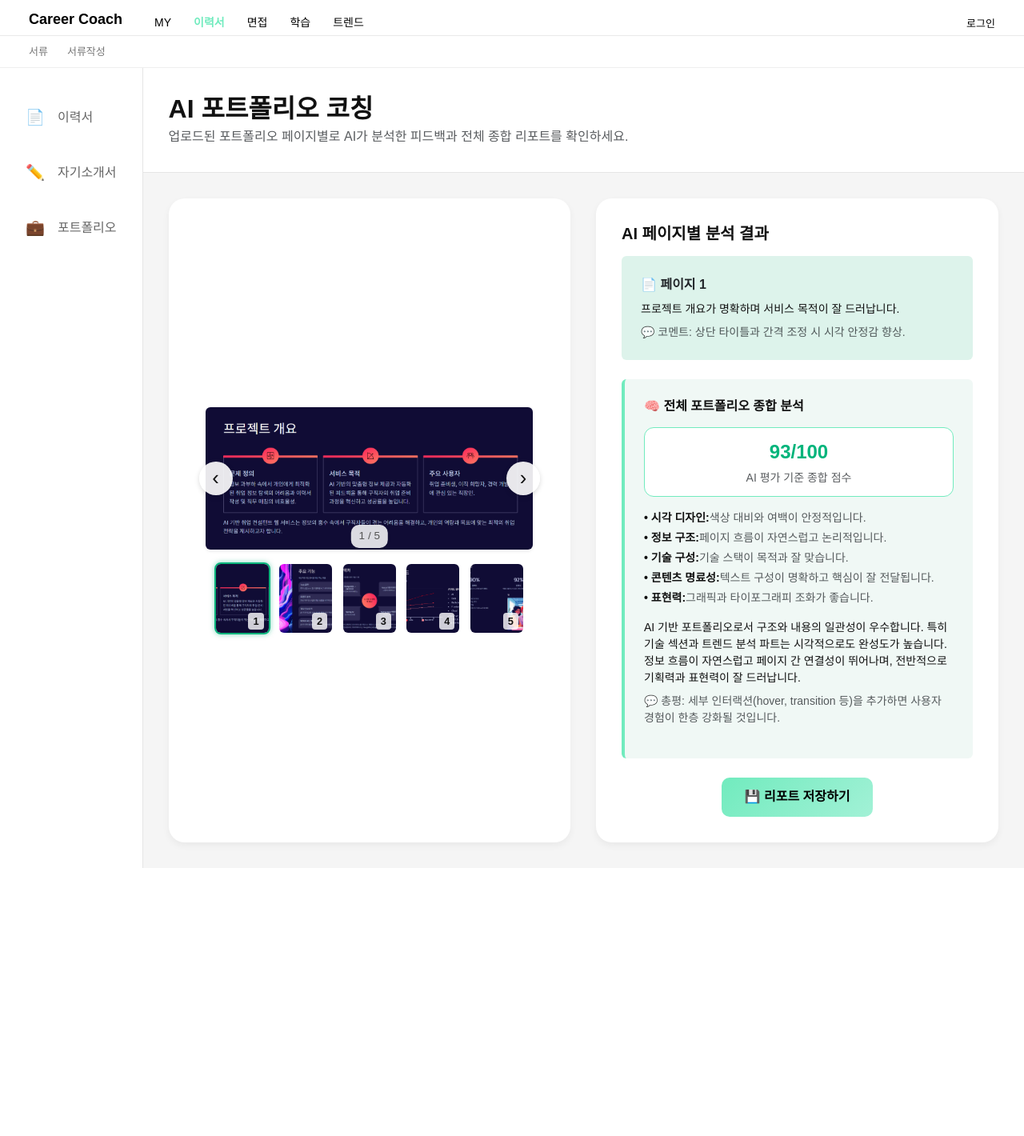
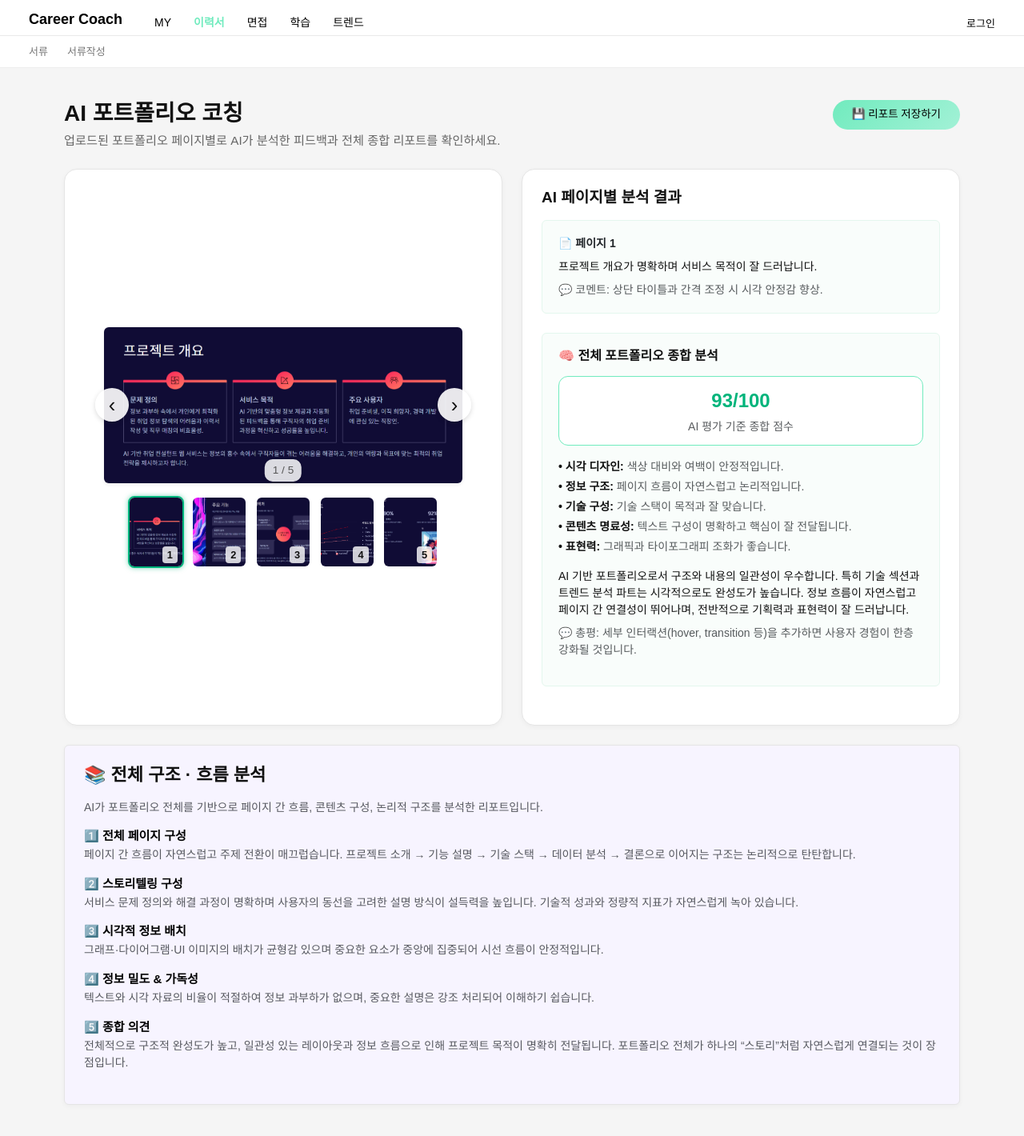
Before and after one commit to llbk-team/llbky-front, a Vue app: page /resume/portfolio/coach in a window 1280 px wide. Shown: the top 1420 px of the page at 80% size. Before the commit the page ends 1085 px from the top, so only its background shows below. Built offline with nearby package versions, Linux system fonts and the light colour scheme; a web font is replaced by a local one.

Commit message:
design: 자소서&포폴 상세페이지 디자인 통일

```diff
--- a/src/views/resume/PortfolioCoach.vue
+++ b/src/views/resume/PortfolioCoach.vue
@@ -1,34 +1,58 @@
 <template>
   <div class="resume-coach-page d-flex">
-    <SideBar />
-
     <div class="coach-container flex-fill d-flex flex-column">
-      <!-- 헤더 -->
-      <div class="page-header">
-        <h2 class="fw-bold mb-1" style="color:#111;">AI 포트폴리오 코칭</h2>
-        <p class="text-muted mb-0">
+      <!-- ✅ 공통 wrapper (제목 + 본문 + 전체 분석 전부 여기 안에서) -->
+      <div class="content-wrapper">
+        <div class="content-inner">
+          <!-- ✅ 본문 상단: 제목 + 리포트 저장 버튼 (헤더 옆) -->
+          <div class="content-header-row">
+            <div class="content-title-box">
+              <h2 class="page-title">AI 포트폴리오 코칭</h2>
+              <p class="page-subtitle">
                 업로드된 포트폴리오 페이지별로 AI가 분석한 피드백과 전체 종합 리포트를 확인하세요.
               </p>
             </div>
 
-      <!-- 본문 -->
-      <div class="d-flex flex-fill content-wrapper">
+            <button class="btn btn-save" @click="saveReport">
+              <span class="icon">💾</span> 리포트 저장하기
+            </button>
+          </div>
+
+          <!-- ✅ 본문: 좌우 2열 (이미지 뷰어 + AI 페이지별 분석) -->
+          <div class="content-main-row">
             <!-- 왼쪽: 이미지 뷰어 -->
             <div class="preview-section d-flex flex-column align-items-center justify-content-center">
               <div class="image-viewer position-relative">
                 <button class="slide-btn left" :disabled="currentIndex === 0" @click="prevImage">‹</button>
 
                 <transition name="fade" mode="out-in">
-              <img :key="currentIndex" :src="currentImage" alt="portfolio page" class="portfolio-image rounded shadow-sm" />
+                  <img
+                    :key="currentIndex"
+                    :src="currentImage"
+                    alt="portfolio page"
+                    class="portfolio-image rounded shadow-sm"
+                  />
                 </transition>
 
-            <button class="slide-btn right" :disabled="currentIndex === images.length - 1" @click="nextImage">›</button>
+                <button
+                  class="slide-btn right"
+                  :disabled="currentIndex === images.length - 1"
+                  @click="nextImage"
+                >
+                  ›
+                </button>
                 <div class="page-indicator">{{ currentIndex + 1 }} / {{ images.length }}</div>
               </div>
 
               <!-- 썸네일 미리보기 -->
               <div class="thumbnail-bar mt-3">
-            <div v-for="(img, i) in images" :key="i" class="thumbnail-item" :class="{ active: currentIndex === i }" @click="goToPage(i)">
+                <div
+                  v-for="(img, i) in images"
+                  :key="i"
+                  class="thumbnail-item"
+                  :class="{ active: currentIndex === i }"
+                  @click="goToPage(i)"
+                >
                   <img :src="img" class="thumbnail-img" />
                   <span class="thumb-label">{{ i + 1 }}</span>
                 </div>
@@ -39,60 +63,140 @@
             <div class="analysis-section">
               <h5 class="fw-bold mb-3" style="color:#111;">AI 페이지별 분석 결과</h5>
 
-          <div class="analysis-card p-4 rounded mb-4" style="background-color:#DDF3EB;">
+              <div class="analysis-card rounded mb-4">
                 <p class="fw-semibold mb-2">📄 페이지 {{ pageFeedbacks[currentIndex].page }}</p>
-            <p class="small mb-2" style="color:#111;">{{ pageFeedbacks[currentIndex].summary }}</p>
-            <p class="text-muted small mb-0">💬 코멘트: {{ pageFeedbacks[currentIndex].comment }}</p>
+                <p class="small mb-2" style="color:#111;">
+                  {{ pageFeedbacks[currentIndex].summary }}
+                </p>
+                <p class="text-muted small mb-0">
+                  💬 코멘트: {{ pageFeedbacks[currentIndex].comment }}
+                </p>
               </div>
 
-          <div class="overall-feedback-box p-4 rounded mb-4">
+              <div class="overall-feedback-box rounded mb-4">
                 <h6 class="fw-bold mb-3" style="color:#111;">🧠 전체 포트폴리오 종합 분석</h6>
 
                 <div class="score-box mb-3">
-              <p class="fw-bold fs-4 mb-1" style="color:#00b47b;">{{ overallFeedback.score }}/100</p>
+                  <p class="fw-bold fs-4 mb-1" style="color:#00b47b;">
+                    {{ overallFeedback.score }}/100
+                  </p>
                   <p class="text-muted small mb-0">AI 평가 기준 종합 점수</p>
                 </div>
 
                 <div class="criteria-list mb-3">
-              <p v-for="(c, i) in overallFeedback.criteria" :key="i" class="small mb-1">
-                <span class="fw-semibold" style="color:#111;">• {{ c.category }}:</span>
+                  <p
+                    v-for="(c, i) in overallFeedback.criteria"
+                    :key="i"
+                    class="small mb-1"
+                  >
+                    <span class="fw-semibold" style="color:#111;">
+                      • {{ c.category }}:
+                    </span>
                     <span class="text-muted">{{ c.comment }}</span>
                   </p>
                 </div>
 
-            <p class="small mb-2" style="color:#111;">{{ overallFeedback.summary }}</p>
+                <p class="small mb-2" style="color:#111;">
+                  {{ overallFeedback.summary }}
+                </p>
                 <p class="text-muted small">💬 총평: {{ overallFeedback.comment }}</p>
-          </div>
-
-          <div class="text-center mt-4">
-            <button class="btn btn-save" @click="saveReport">
-              💾 리포트 저장하기
-            </button>
               </div>
             </div>
           </div>
+
+          <!-- ✅ 전체 구조/흐름 분석 (본문과 같은 너비, 같은 wrapper 안) -->
+          <div class="overall-structure rounded">
+            <h5 class="fw-bold mb-3" style="color:#111;">📚 전체 구조 · 흐름 분석</h5>
+
+            <p class="small text-muted mb-3">
+              AI가 포트폴리오 전체를 기반으로 페이지 간 흐름, 콘텐츠 구성, 논리적 구조를 분석한 리포트입니다.
+            </p>
+
+            <div class="structure-item mb-3">
+              <h6 class="fw-semibold mb-1">1️⃣ 전체 페이지 구성</h6>
+              <p class="small text-muted">
+                페이지 간 흐름이 자연스럽고 주제 전환이 매끄럽습니다. 프로젝트 소개 → 기능 설명 → 기술
+                스택 → 데이터 분석 → 결론으로 이어지는 구조는 논리적으로 탄탄합니다.
+              </p>
+            </div>
+
+            <div class="structure-item mb-3">
+              <h6 class="fw-semibold mb-1">2️⃣ 스토리텔링 구성</h6>
+              <p class="small text-muted">
+                서비스 문제 정의와 해결 과정이 명확하며 사용자의 동선을 고려한 설명 방식이 설득력을
+                높입니다. 기술적 성과와 정량적 지표가 자연스럽게 녹아 있습니다.
+              </p>
+            </div>
+
+            <div class="structure-item mb-3">
+              <h6 class="fw-semibold mb-1">3️⃣ 시각적 정보 배치</h6>
+              <p class="small text-muted">
+                그래프·다이어그램·UI 이미지의 배치가 균형감 있으며 중요한 요소가 중앙에 집중되어 시선
+                흐름이 안정적입니다.
+              </p>
+            </div>
+
+            <div class="structure-item mb-3">
+              <h6 class="fw-semibold mb-1">4️⃣ 정보 밀도 & 가독성</h6>
+              <p class="small text-muted">
+                텍스트와 시각 자료의 비율이 적절하여 정보 과부하가 없으며, 중요한 설명은 강조 처리되어
+                이해하기 쉽습니다.
+              </p>
+            </div>
+
+            <div class="structure-item">
+              <h6 class="fw-semibold mb-1">5️⃣ 종합 의견</h6>
+              <p class="small text-muted">
+                전체적으로 구조적 완성도가 높고, 일관성 있는 레이아웃과 정보 흐름으로 인해 프로젝트 목적이
+                명확히 전달됩니다. 포트폴리오 전체가 하나의 “스토리”처럼 자연스럽게 연결되는 것이
+                장점입니다.
+              </p>
+            </div>
+          </div>
+        </div>
+      </div> <!-- /content-wrapper -->
     </div>
   </div>
 </template>
 
 <script setup>
 import { ref, computed } from "vue";
-import SideBar from "@/components/sidebar/SideBar.vue";
 
 import portfolio1 from "@/assets/portfolio.png";
 import portfolio2 from "@/assets/portfolio2.png";
 import portfolio3 from "@/assets/portfolio3.png";
 import portfolio4 from "@/assets/portfolio4.png";
 import portfolio5 from "@/assets/portfolio5.png";
+import router from "@/router";
 
 const images = ref([portfolio1, portfolio2, portfolio3, portfolio4, portfolio5]);
 
 const pageFeedbacks = ref([
-  { page: 1, summary: "프로젝트 개요가 명확하며 서비스 목적이 잘 드러납니다.", comment: "상단 타이틀과 간격 조정 시 시각 안정감 향상." },
-  { page: 2, summary: "핵심 기능과 흐름이 잘 정리되어 있습니다.", comment: "섹션별 강조색 대비를 약간 더 줘도 좋습니다." },
-  { page: 3, summary: "기술 스택 및 아키텍처 구성이 명확합니다.", comment: "노드 간 여백 조정으로 가독성 개선 가능." },
-  { page: 4, summary: "데이터 시각화 구성이 깔끔하고 핵심이 명확합니다.", comment: "그래프의 축 레이블을 추가하면 명료도 향상." },
-  { page: 5, summary: "결론 및 향후 계획이 잘 정리되어 있습니다.", comment: "팀 역할 구분 그래픽 추가 시 완성도 향상." },
+  {
+    page: 1,
+    summary: "프로젝트 개요가 명확하며 서비스 목적이 잘 드러납니다.",
+    comment: "상단 타이틀과 간격 조정 시 시각 안정감 향상.",
+  },
+  {
+    page: 2,
+    summary: "핵심 기능과 흐름이 잘 정리되어 있습니다.",
+    comment: "섹션별 강조색 대비를 약간 더 줘도 좋습니다.",
+  },
+  {
+    page: 3,
+    summary: "기술 스택 및 아키텍처 구성이 명확합니다.",
+    comment: "노드 간 여백 조정으로 가독성 개선 가능.",
+  },
+  {
+    page: 4,
+    summary: "데이터 시각화 구성이 깔끔하고 핵심이 명확합니다.",
+    comment: "그래프의 축 레이블을 추가하면 명료도 향상.",
+  },
+  {
+    page: 5,
+    summary: "결론 및 향후 계획이 잘 정리되어 있습니다.",
+    comment: "팀 역할 구분 그래픽 추가 시 완성도 향상.",
+  },
 ]);
 
 const overallFeedback = ref({
@@ -124,38 +228,96 @@ function goToPage(i) {
 }
 
 function saveReport() {
-  alert("AI 리포트가 저장되었습니다!");
+  router.push("/resume/list");
 }
 </script>
 
 <style scoped>
+/* ============================================================
+   🌿 전체 페이지
+   ============================================================ */
+
 .resume-coach-page {
   background: #f5f5f5;
   min-height: 100vh;
 }
 
-/* 헤더 */
-.page-header {
-  padding: 2rem;
-  border-bottom: 1px solid #e5e5e5;
-  background: #ffffff;
+/* 메인 wrapper: 중앙 정렬 + 좌우 여백 */
+.content-wrapper {
+  flex: 1;
+  padding: 40px 80px;
+  max-width: 1400px;
+  margin: 0 auto 40px;
 }
 
-/* 레이아웃 */
-.content-wrapper {
-  flex: 1;
+.content-inner {
   display: flex;
-  gap: 2rem;
-  padding: 2rem;
+  flex-direction: column;
+  gap: 24px;
 }
 
-/* 왼쪽 이미지 섹션 */
+/* ============================================================
+   🌿 상단 헤더 (제목 + 버튼)
+   ============================================================ */
+
+.content-header-row {
+  display: flex;
+  justify-content: space-between;
+  align-items: flex-start;
+  gap: 16px;
+}
+
+.page-title {
+  font-size: 1.75rem;
+  font-weight: 700;
+  margin-bottom: 6px;
+  color: #111;
+}
+
+.page-subtitle {
+  font-size: 0.95rem;
+  color: #666;
+  margin: 0;
+}
+
+/* 버튼 통합 규격 */
+.btn-save {
+  background: linear-gradient(135deg, #71ebbe, #a2f1d6);
+  border: none;
+  color: #000;
+  width: auto;
+  height: 37px !important;
+  border-radius: 30px !important;
+  font-size: 13.5px !important;
+  font-weight: 500 !important; /* 얇게 변경 */
+  padding: 0 24px !important;
+  cursor: pointer;
+  white-space: nowrap;
+  transition: all 0.2s ease;
+}
+
+.btn-save:hover {
+  transform: translateY(-2px);
+  box-shadow: 0 4px 12px rgba(113, 235, 190, 0.4);
+}
+
+/* ============================================================
+   🌿 본문 2열 레이아웃
+   ============================================================ */
+
+.content-main-row {
+  display: flex;
+  gap: 24px;
+}
+
+/* 왼쪽 이미지 뷰어 */
 .preview-section {
   width: 50%;
   background: #ffffff;
-  border-radius: 20px;
-  padding: 1.5rem;
-  box-shadow: 0 4px 10px rgba(0, 0, 0, 0.05);
+  border-radius: 16px;
+  border: 1px solid #e5e5e5;
+  box-shadow: 0 2px 6px rgba(0, 0, 0, 0.04);
+  padding: 24px;
   display: flex;
   flex-direction: column;
   align-items: center;
@@ -164,7 +326,6 @@ function saveReport() {
 
 .image-viewer {
   position: relative;
-  text-align: center;
   display: flex;
   justify-content: center;
   align-items: center;
@@ -179,12 +340,11 @@ function saveReport() {
   margin: 0 auto;
 }
 
-/* ✨ 페이드 전환 애니메이션 */
+/* 페이드 애니메이션 */
 .fade-enter-active,
 .fade-leave-active {
   transition: opacity 0.4s ease;
 }
-
 .fade-enter-from,
 .fade-leave-to {
   opacity: 0;
@@ -195,7 +355,7 @@ function saveReport() {
   position: absolute;
   top: 50%;
   transform: translateY(-50%);
-  display: flex; /* 🔥 정중앙 정렬 */
+  display: flex;
   align-items: center;
   justify-content: center;
   border: none;
@@ -209,7 +369,6 @@ function saveReport() {
   transition: all 0.25s ease;
   z-index: 5;
   box-shadow: 0 2px 6px rgba(0, 0, 0, 0.15);
-  line-height: 1; /* 폰트 정렬 맞추기 */
 }
 
 .slide-btn:hover {
@@ -218,19 +377,16 @@ function saveReport() {
   transform: translateY(-50%) scale(1.08);
 }
 
-/* 좌우 위치 */
 .slide-btn.left {
   left: 14px;
 }
-
 .slide-btn.right {
   right: 14px;
 }
 
-/* 페이지 인디케이터 (🔹 하단 중앙 고정) */
 .page-indicator {
   position: absolute;
-  bottom: 2px; /* 이미지 아래쪽으로 이동 */
+  bottom: 2px;
   left: 50%;
   transform: translateX(-50%);
   background: rgba(255, 255, 255, 0.85);
@@ -239,11 +395,9 @@ function saveReport() {
   font-size: 0.85rem;
   color: #555;
   box-shadow: 0 2px 4px rgba(0, 0, 0, 0.1);
-  z-index: 3;
 }
 
-
-/* 썸네일 미리보기 */
+/* 썸네일 */
 .thumbnail-bar {
   display: flex;
   gap: 0.6rem;
@@ -281,8 +435,8 @@ function saveReport() {
   font-size: 0.8rem;
   font-weight: 600;
   background: rgba(255, 255, 255, 0.8);
+  padding: 1px 6px;
   border-radius: 4px;
-  padding: 1px 6px;
   color: #111;
 }
 
@@ -290,20 +444,33 @@ function saveReport() {
 .analysis-section {
   width: 50%;
   background: #ffffff;
-  border-radius: 20px;
-  padding: 2rem;
-  box-shadow: 0 4px 10px rgba(0, 0, 0, 0.05);
+  border-radius: 16px;
+  border: 1px solid #e5e5e5;
+  box-shadow: 0 2px 6px rgba(0, 0, 0, 0.04);
+  padding: 24px;
 }
 
-.analysis-card {
-  background: #ddf3eb;
+.analysis-section h5 {
+  font-size: 19px !important;
+  font-weight: 700 !important;
+  margin-bottom: 18px;
 }
 
+/* 카드들 */
+.analysis-card,
 .overall-feedback-box {
-  background: #f0f8f5;
-  border-left: 4px solid #71ebbe;
+  background: #f9fdfb;
+  border-radius: 12px;
+  border: 1px solid #e4f7ee;
+  padding: 18px 20px;
 }
 
+.analysis-card p,
+.overall-feedback-box p {
+  font-size: 14px;
+}
+
+/* 종합 점수 박스 */
 .score-box {
   text-align: center;
   background: #ffffff;
@@ -312,20 +479,52 @@ function saveReport() {
   padding: 12px;
 }
 
-/* 저장 버튼 */
-.btn-save {
-  background: linear-gradient(135deg, #71ebbe, #a2f1d6);
-  border: none;
-  color: #000;
-  font-weight: 600;
-  border-radius: 10px;
-  padding: 0.8rem 1.8rem;
-  cursor: pointer;
-  transition: all 0.2s ease;
+/* ============================================================
+   🌿 전체 구조/흐름 분석
+   ============================================================ */
+
+.overall-structure {
+  background: #f7f4ff;
+  border-radius: 16px;
+  border: 1px solid #e5e5e5;
+  box-shadow: 0 2px 6px rgba(0, 0, 0, 0.04);
+  padding: 24px;
 }
 
-.btn-save:hover {
-  transform: translateY(-2px);
-  box-shadow: 0 4px 12px rgba(113, 235, 190, 0.4);
+.overall-structure h5 {
+  font-size: 22px;
+  font-weight: 700;
+  margin-bottom: 16px;
+}
+
+.structure-item h6 {
+  font-size: 15px;
+  font-weight: 700;
+  color: #000;
+  margin-bottom: 6px;
+}
+
+.structure-item p {
+  font-size: 14px;
+  line-height: 1.55;
+  color: #555;
+}
+
+/* 반응형 살짝 */
+@media (max-width: 992px) {
+  .content-wrapper {
+    padding: 24px;
+  }
+  .content-main-row {
+    flex-direction: column;
+  }
+  .preview-section,
+  .analysis-section {
+    width: 100%;
+  }
+  .content-header-row {
+    flex-direction: column;
+    align-items: flex-start;
+  }
 }
 </style>
```
Also changed, not shown: src/views/resume/CoverLetterDetail.vue (+9 -1 lines). Lines whose indentation alone changed are shown as unchanged.
